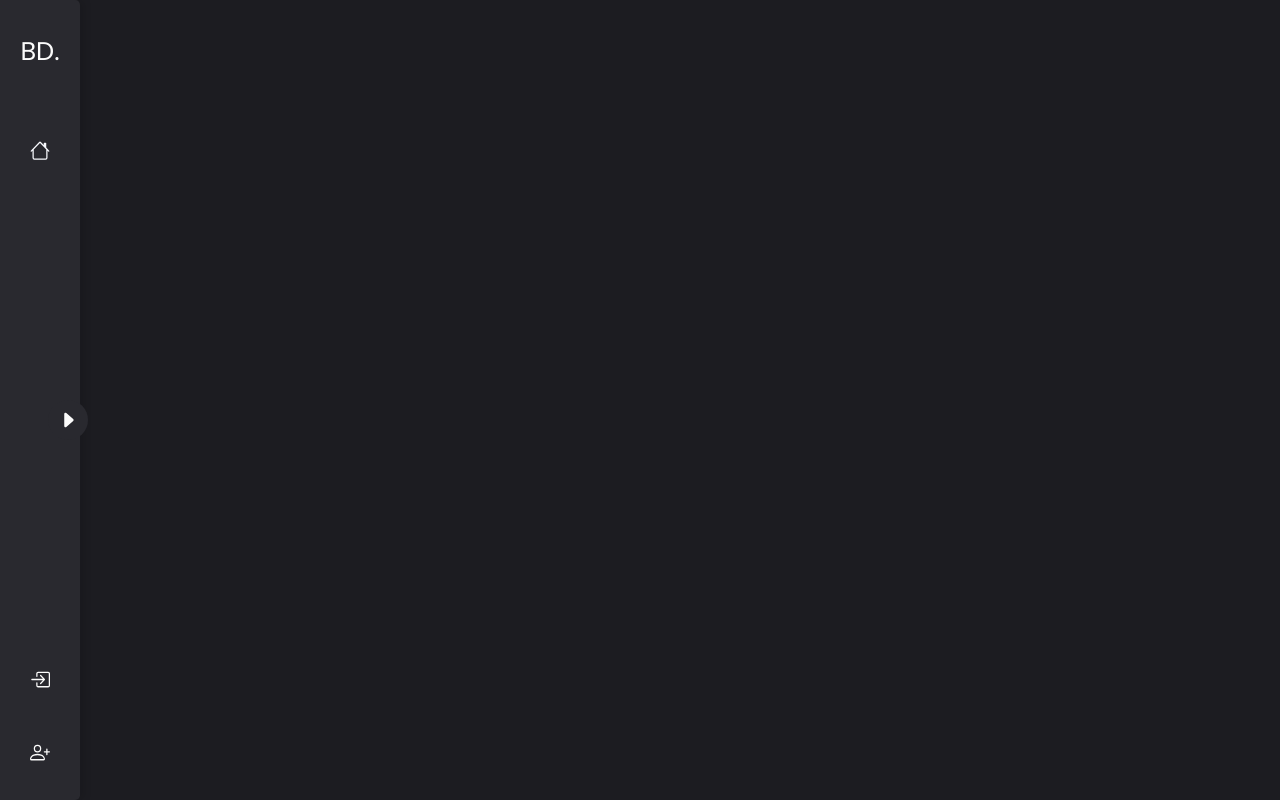
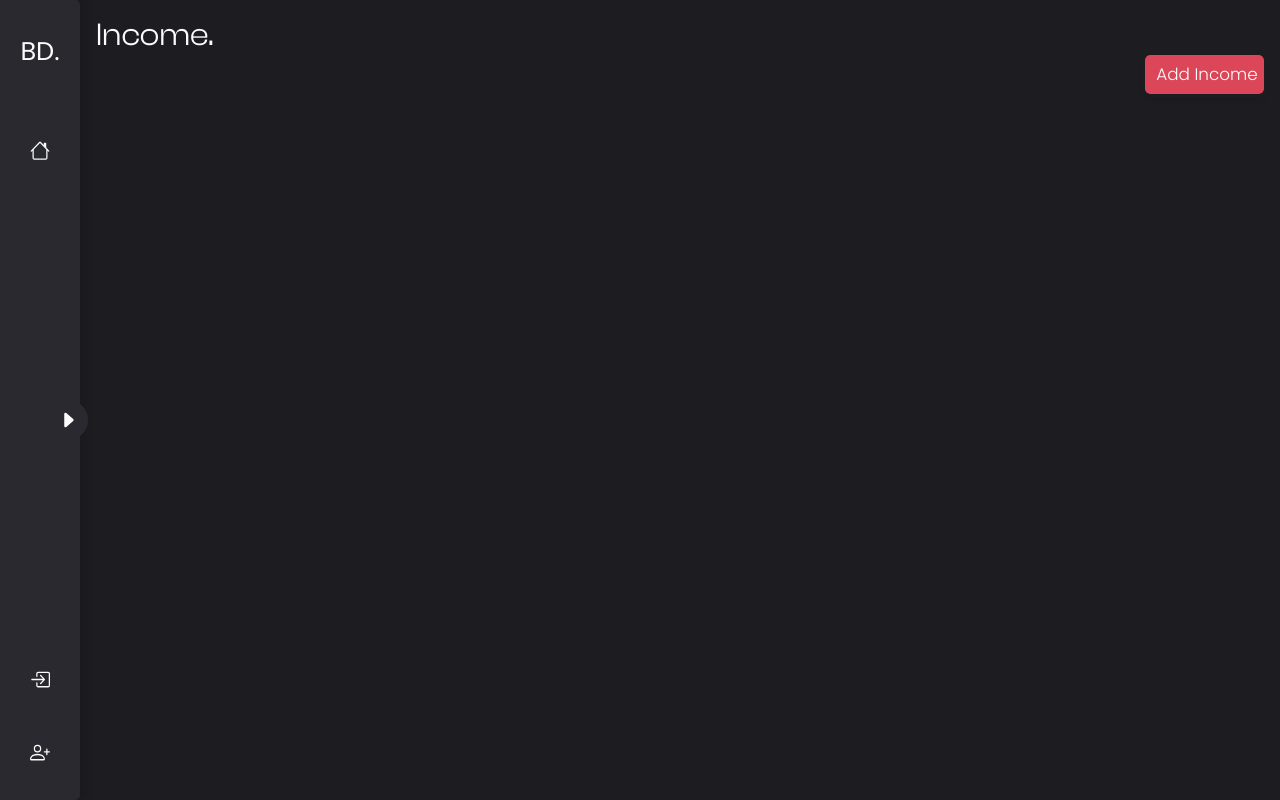
Before and after one commit to Cywus98213/budgetBuddy, a Vue app: page /1/income in a window 1280 px wide. Before the commit this address had no page. Built offline with nearby package versions, Linux system fonts and the light colour scheme.

Commit message:
Fix the component re-Rendering issues after deleted, and add a basic Income Page

```diff
--- a/src/components/budget/budgetModal/Income/IncomeModalForm.vue
+++ b/src/components/budget/budgetModal/Income/IncomeModalForm.vue
@@ -37,6 +37,7 @@
           <option value="Weekly">Weekly</option>
           <option value="Bi-weekly">Bi-weekly</option>
           <option value="Monthly">Monthly</option>
+          <option value="One-time">One-time</option>
         </select>
 
         <label for="expense-date">Income Date:</label>
--- a/src/components/budgetPlan/sideDisplay/ExpensesCard.vue
+++ b/src/components/budgetPlan/sideDisplay/ExpensesCard.vue
@@ -10,7 +10,7 @@
     </div>
     <div class="iteminfo">
       <h1 class="type">Price:</h1>
-      <h1>{{ expenseAmount }}</h1>
+      <h1>${{ expenseAmount }}</h1>
     </div>
 
     <Button :text="'Delete'" @click="deleteExpense" />
@@ -51,6 +51,7 @@ export default {
         )
         .then((res) => {
           console.log(res);
+          this.$emit("renderExpenses");
         })
         .catch((err) => {
           console.log(err);
@@ -72,4 +73,7 @@ export default {
   position: relative;
   margin-bottom: 1rem;
 }
+.type {
+  font-weight: 100;
+}
 </style>
--- a/src/components/budgetPlan/sideDisplay/sideRecentExpense.vue
+++ b/src/components/budgetPlan/sideDisplay/sideRecentExpense.vue
@@ -3,12 +3,16 @@
     <h1>Recent Expenses:</h1>
     <div class="Cards-container">
       <ExpensesCard
-        v-for="expense in Expenses"
+        v-if="Expenses.length > 0"
+        v-for="(expense, index) in Expenses"
         :expenseDate="expense.Date"
         :expenseTitle="expense.Title"
         :expenseAmount="expense.Amount"
         :expenseId="expense._id"
+        :key="index"
+        @renderExpenses="$emit('renderExpenses')"
       />
+      <p v-else>No Expenses...</p>
     </div>
   </div>
 </template>
--- a/src/components/common/Button.vue
+++ b/src/components/common/Button.vue
@@ -1,6 +1,7 @@
 <template>
   <button class="button">
-    <img class="buttonImg" :src="iconSrc" /><span class="text">{{ text }}</span>
+    <img class="buttonImg" :src="iconSrc" />
+    <p class="text">{{ text }}</p>
   </button>
 </template>
 <script>
@@ -50,7 +51,7 @@ export default {
 
 @media screen and (min-width: 767px) {
   .text {
-    font-size: 1.1rem;
+    font-size: 1.05rem;
   }
 }
 </style>
--- a/src/components/common/sidebar.vue
+++ b/src/components/common/sidebar.vue
@@ -56,6 +56,19 @@
               alt="Budget"
             />
             <p class="links" v-if="isToggle">Budget</p>
+          </RouterLink>
+          <RouterLink
+            v-if="IsLoggedIn"
+            class="link-wrapper"
+            :to="{ name: 'income', params: { id: userid } }"
+            :class="{ active: $route.name === 'income' }"
+          >
+            <img
+              class="nav-icon"
+              src="../../assets/Icons/sidebar/income.svg"
+              alt="Budget"
+            />
+            <p class="links" v-if="isToggle">Income</p>
           </RouterLink>
           <!-- <transition>
           <RouterLink
--- a/src/components/dashboard/IncomePlanOverview/incomePlanCard.vue
+++ b/src/components/dashboard/IncomePlanOverview/incomePlanCard.vue
@@ -12,11 +12,12 @@
         :incomeDate="incomeplan.IncomeDate"
         :incomeStatus="incomeplan.status"
         :incomeFrequency="incomeplan.IncomeFrequency"
+        :incomeId="incomeplan._id"
         :key="index"
       />
-      <!-- <div v-else>
+      <div v-else>
         <p>No Income Plan...</p>
-      </div> -->
+      </div>
     </div>
   </div>
 </template>
--- a/src/router/index.js
+++ b/src/router/index.js
@@ -6,6 +6,7 @@ import BudgetView from "../views/BudgetView.vue";
 import LoginView from "../views/LoginView.vue";
 import RegisterView from "../views/RegisterView.vue";
 import BudgetPlanView from "../views/BudgetPlanDetailView.vue";
+import IncomeView from "../views/IncomeView.vue";
 
 const router = createRouter({
   history: createWebHistory(import.meta.env.BASE_URL),
@@ -31,6 +32,11 @@ const router = createRouter({
       component: BudgetView,
     },
     {
+      path: "/:id/income",
+      name: "income",
+      component: IncomeView,
+    },
+    {
       path: "/:id/budgetplan/:budgetplanid",
       name: "budgetplan",
       component: BudgetPlanView,
--- a/src/views/BudgetPlanDetailView.vue
+++ b/src/views/BudgetPlanDetailView.vue
@@ -17,7 +17,10 @@
         <mainbudgetplanDisplay :Amount="Amount" :LimitAmount="LimitAmount" />
       </div>
       <div class="side">
-        <sideRecentExpense :Expenses="Expenses" />
+        <sideRecentExpense
+          :Expenses="Expenses"
+          @renderExpenses="getbudgetPlanDetail"
+        />
       </div>
     </div>
   </div>
@@ -60,7 +63,6 @@ export default {
           this.Category = res.data.Category;
           this.LimitAmount = res.data.LimitAmount;
           this.Expenses = res.data.Expenses;
-
           this.Amount = res.data.Amount;
         })
         .catch((err) => {
--- a/src/views/BudgetView.vue
+++ b/src/views/BudgetView.vue
@@ -9,9 +9,9 @@
     <div class="planNav">
       <!-- <budgetRefreshButton :iconSrc="budgetRefreshIcon" /> -->
       <ExpenseModal v-if="isAddExpense" @closeform="exitForm" />
-      <IncomeModal v-if="isAddIncome" @closeform="exitForm" />
+
       <planModal v-if="isAddPlan" @closeform="exitForm" />
-      <Button :text="'Add Income'" @click="toggleIncomeForm" />
+
       <Button :text="'Add Expense'" @click="toggleExpenseForm" />
       <Button :text="'Create Plan'" @click="togglePlanForm" />
     </div>
@@ -79,7 +79,7 @@ export default {
     exitForm() {
       this.isAddPlan = false;
       this.isAddExpense = false;
-      this.isAddIncome = false;
+
       this.getUserbudget();
     },
     togglePlanForm() {
@@ -88,9 +88,7 @@ export default {
     toggleExpenseForm() {
       this.isAddExpense = true;
     },
-    toggleIncomeForm() {
-      this.isAddIncome = true;
-    },
+
     getUserbudget() {
       axios
         .get(`http://localhost:3000/${this.$route.params.id}/budget`)
--- /dev/null
+++ b/src/views/IncomeView.vue
@@ -0,0 +1,68 @@
+<template>
+  <div class="IncomeView-wrapper">
+    <div class="header">
+      <h1 class="header-title">Income.</h1>
+    </div>
+    <div class="planNav">
+      <IncomeModal v-if="isAddIncome" @closeform="exitForm" />
+      <Button :text="'Add Income'" @click="toggleIncomeForm" />
+    </div>
+  </div>
+</template>
+<script>
+import IncomeModal from "../components/budget/budgetModal/Income/IncomeModal.vue";
+import Button from "../components/common/Button.vue";
+import axios from "axios";
+export default {
+  data() {
+    return {
+      haveIncomePlan: false,
+      incomePlans: [],
+      isAddIncome: false,
+    };
+  },
+  components: {
+    Button,
+    IncomeModal,
+  },
+  methods: {
+    getIncomePlan() {
+      //get income plan from database
+      axios
+        .get(`http://localhost:3000/${this.$route.params.id}/income`)
+        .then((res) => {
+          console.log(res.data);
+          this.incomePlans = res.data.IncomePlan;
+
+          if (this.incomePlans.length > 0) {
+            this.haveIncomePlan = true;
+          }
+        })
+        .catch((err) => {
+          console.log(err);
+        });
+    },
+    toggleIncomeForm() {
+      this.isAddIncome = true;
+    },
+    exitForm() {
+      this.isAddIncome = false;
+      this.getIncomePlan();
+    },
+  },
+};
+</script>
+<style scoped>
+.IncomeView-wrapper {
+  padding: 1rem;
+}
+.header-title {
+  font-family: "ClashDisplay", sans-serif;
+  font-size: 2rem;
+}
+.planNav {
+  display: flex;
+  justify-content: flex-end;
+  margin-bottom: 1rem;
+}
+</style>
```
Also changed, not shown: src/assets/Icons/sidebar/income.svg (added), src/components/income/incomePlanCard.vue (added), 1 other file (tests, documents, lock files or other folders).
